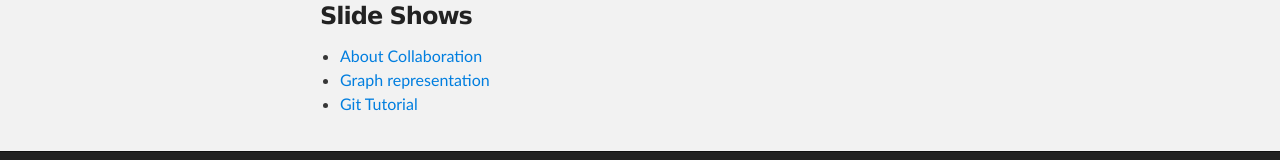
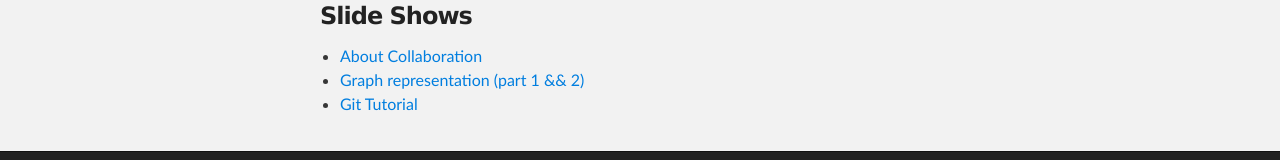
Before and after one commit to NNGSzegedAndUSzegedCollaboration/NNGSzegedAndUSzegedCollaboration.github.io, a plain HTML site: page index.html in a window 1280 px wide. Shown: the part 325-485 px from the top of the page. Drawn offline with Linux system fonts and the light colour scheme.

Commit message:
2016 10. heti előadásdiák feltöltése

```diff
--- a/index.html
+++ b/index.html
@@ -30,7 +30,7 @@
         <h3>Slide Shows</h3>
         <ul>
           <li><a href="slideshows/collaboration/index.html">About Collaboration</a></li>
-	  <li><a href="slideshows/grafreprezentacio.pptx">Graph representation</a></li>
+	  <li><a href="slideshows/grafreprezentacio.pptx">Graph representation (part 1 && 2)</a></li>
 	  <li><a href=https://docs.google.com/document/d/1-BkvVNxAdzKwo-QqwVMyiQhifTEBZIDV5-7UfcWpN5Y/edit?usp=sharing>Git Tutorial</a></li>
         </ul>
       </section>
```
Also changed, not shown: 1 other file.
